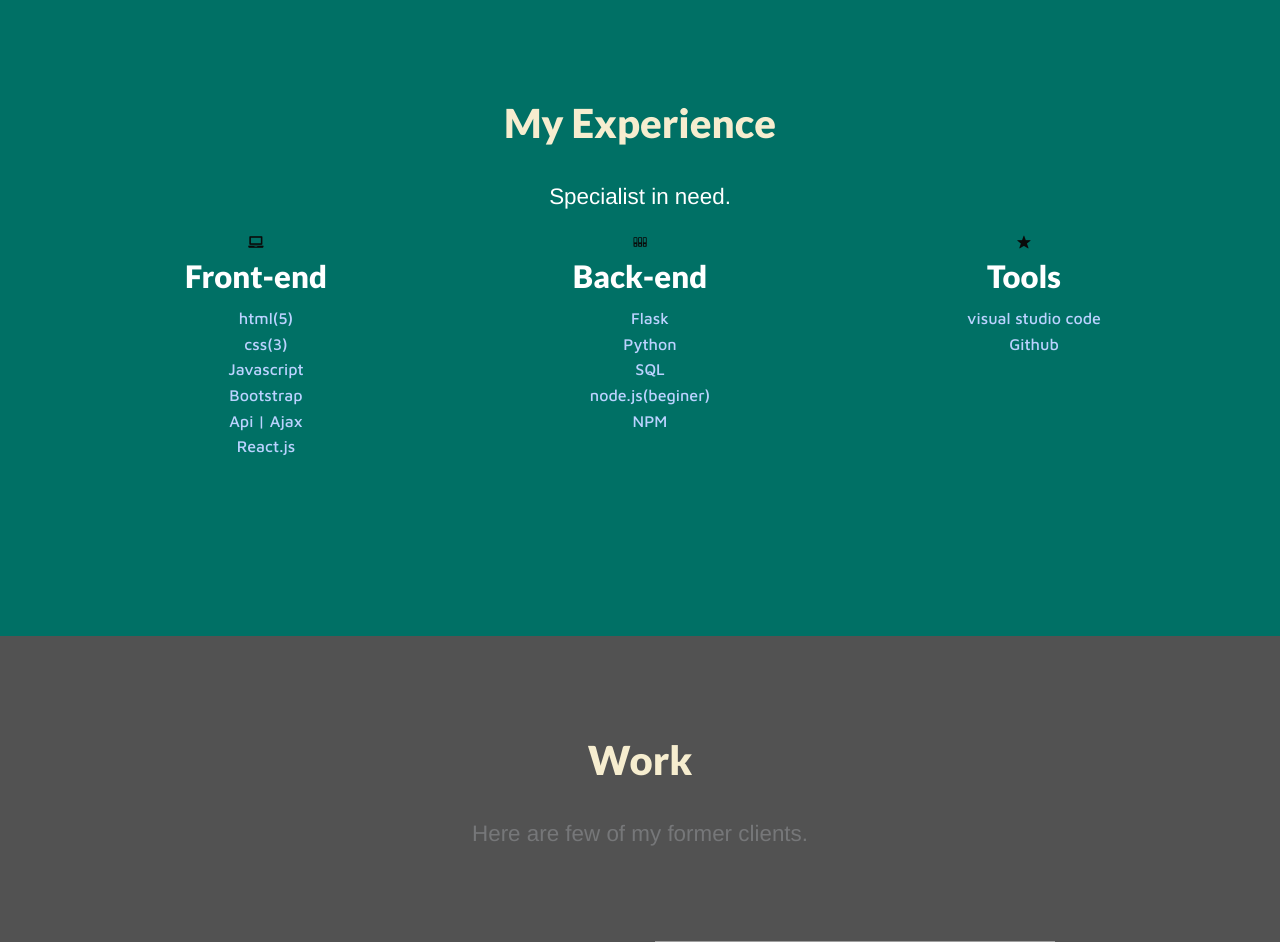
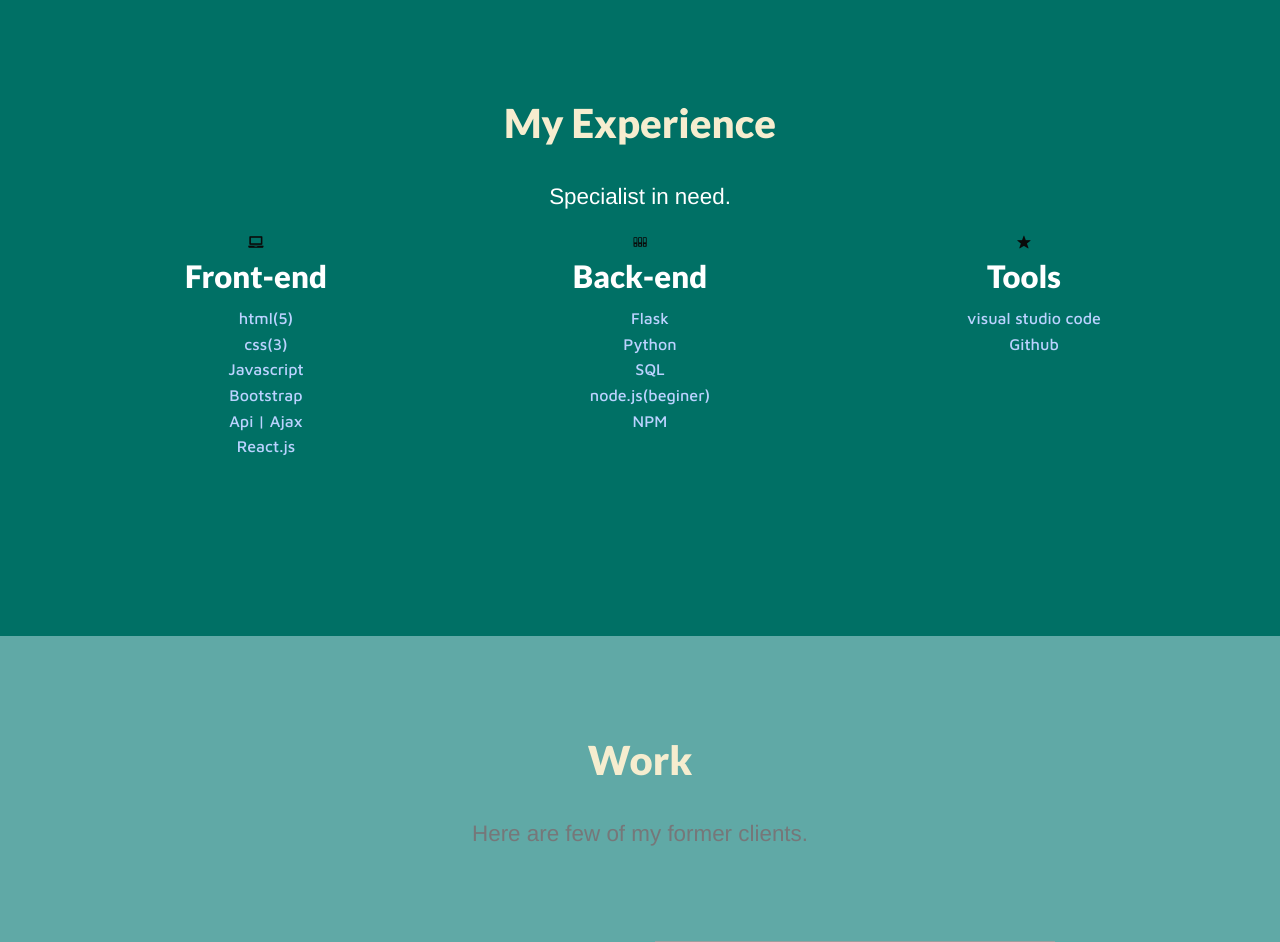
Before and after one commit to zafar26/zafar, a PHP site: page / in a window 1280 px wide. Shown: the part 716-1658 px from the top of the page. Run offline with PHP 8.4, Linux system fonts and the light colour scheme; grey boxes are pictures that could not be loaded.

Commit message:
last commit

```diff
--- a/assets/styles/styles.css
+++ b/assets/styles/styles.css
@@ -181,7 +181,7 @@ h1, h2, h3, h4, h5, h6 {
 /*** work ***/
 #work {
 	padding: 6em 4em 3em;
-	background-color: #525252;
+	background-color: #60a9a6;
 }
 
 #work h2 {
```
